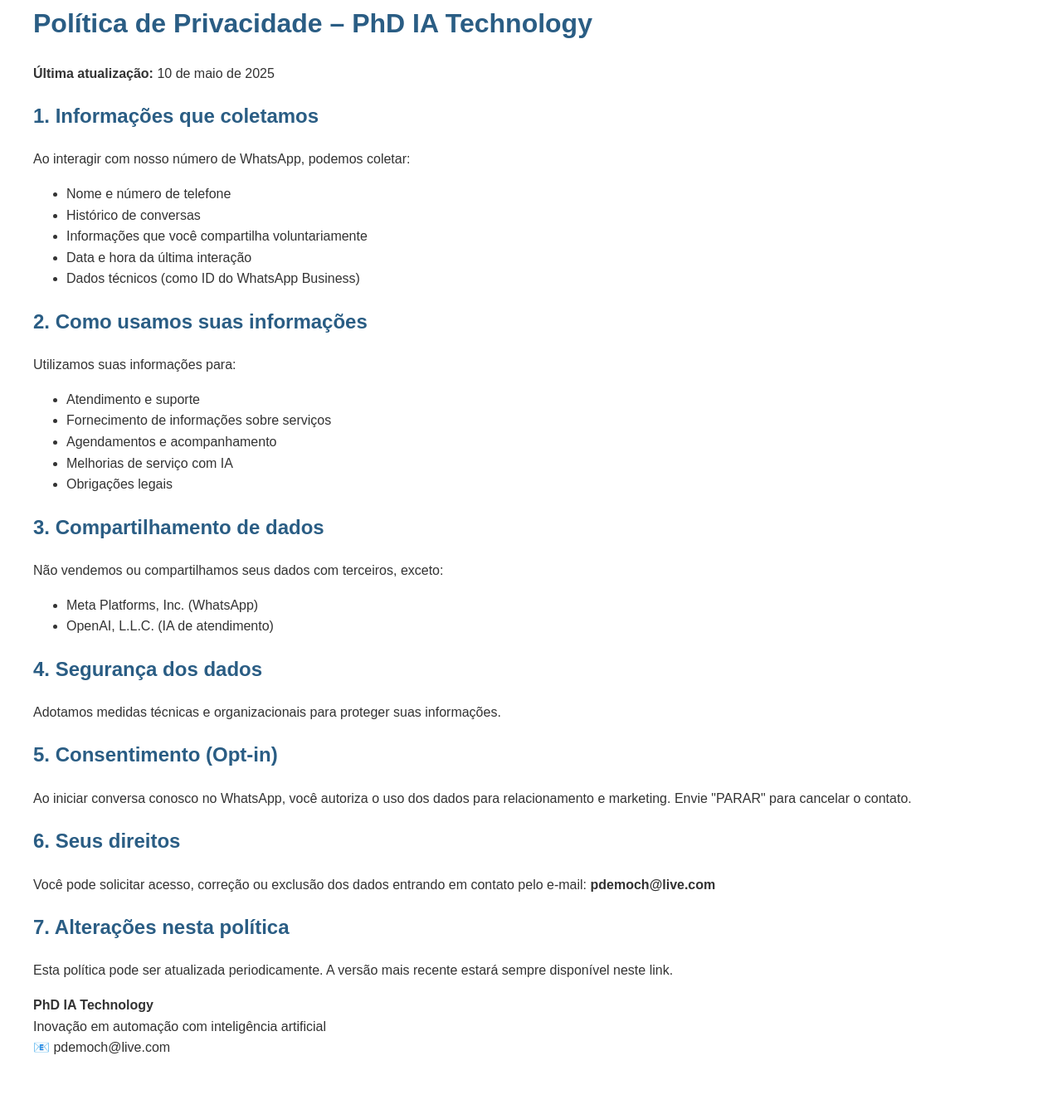
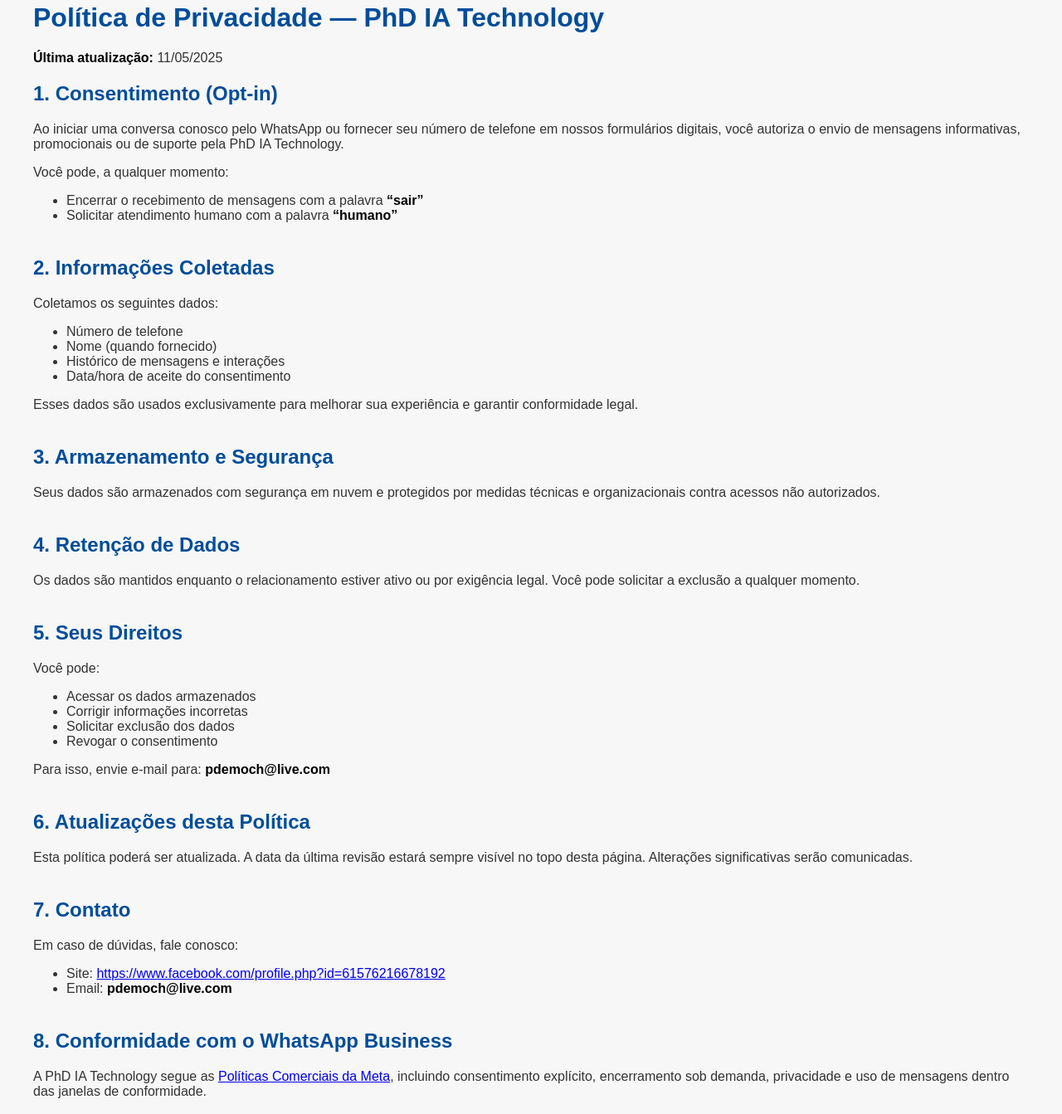
Before and after one commit to pdemoch/politica-privacidade, a plain HTML site: page index.html in a window 1280 px wide. Shown: the part 37-1380 px from the top of the page at 83% size. Before the commit the page ends 1353 px from the top, so only its background shows below. Drawn offline with Linux system fonts and the light colour scheme.

Commit message:
Update index.html

```diff
--- a/index.html
+++ b/index.html
@@ -2,58 +2,101 @@
 <html lang="pt-BR">
 <head>
   <meta charset="UTF-8">
-  <meta name="viewport" content="width=device-width, initial-scale=1.0">
-  <title>Política de Privacidade – PhD IA Technology</title>
+  <meta name="viewport" content="width=device-width, initial-scale=1">
+  <title>Política de Privacidade | PhD IA Technology</title>
   <style>
-    body { font-family: Arial, sans-serif; margin: 40px; line-height: 1.6; color: #333; }
-    h1, h2 { color: #2a5d84; }
+    body {
+      font-family: Arial, sans-serif;
+      margin: 40px;
+      background-color: #f7f7f7;
+      color: #333;
+    }
+    h1, h2 {
+      color: #004d99;
+    }
+    section {
+      margin-bottom: 40px;
+    }
+    strong {
+      color: #000;
+    }
   </style>
 </head>
 <body>
-  <h1>Política de Privacidade – PhD IA Technology</h1>
-  <p><strong>Última atualização:</strong> 10 de maio de 2025</p>
 
-  <h2>1. Informações que coletamos</h2>
-  <p>Ao interagir com nosso número de WhatsApp, podemos coletar:</p>
-  <ul>
-    <li>Nome e número de telefone</li>
-    <li>Histórico de conversas</li>
-    <li>Informações que você compartilha voluntariamente</li>
-    <li>Data e hora da última interação</li>
-    <li>Dados técnicos (como ID do WhatsApp Business)</li>
-  </ul>
+  <h1>Política de Privacidade — PhD IA Technology</h1>
+  <p><strong>Última atualização:</strong> 11/05/2025</p>
 
-  <h2>2. Como usamos suas informações</h2>
-  <p>Utilizamos suas informações para:</p>
-  <ul>
-    <li>Atendimento e suporte</li>
-    <li>Fornecimento de informações sobre serviços</li>
-    <li>Agendamentos e acompanhamento</li>
-    <li>Melhorias de serviço com IA</li>
-    <li>Obrigações legais</li>
-  </ul>
+  <section>
+    <h2>1. Consentimento (Opt-in)</h2>
+    <p>
+      Ao iniciar uma conversa conosco pelo WhatsApp ou fornecer seu número de telefone em nossos formulários digitais,
+      você autoriza o envio de mensagens informativas, promocionais ou de suporte pela PhD IA Technology.
+    </p>
+    <p>
+      Você pode, a qualquer momento:
+      <ul>
+        <li>Encerrar o recebimento de mensagens com a palavra <strong>“sair”</strong></li>
+        <li>Solicitar atendimento humano com a palavra <strong>“humano”</strong></li>
+      </ul>
+    </p>
+  </section>
 
-  <h2>3. Compartilhamento de dados</h2>
-  <p>Não vendemos ou compartilhamos seus dados com terceiros, exceto:</p>
-  <ul>
-    <li>Meta Platforms, Inc. (WhatsApp)</li>
-    <li>OpenAI, L.L.C. (IA de atendimento)</li>
-  </ul>
+  <section>
+    <h2>2. Informações Coletadas</h2>
+    <p>Coletamos os seguintes dados:</p>
+    <ul>
+      <li>Número de telefone</li>
+      <li>Nome (quando fornecido)</li>
+      <li>Histórico de mensagens e interações</li>
+      <li>Data/hora de aceite do consentimento</li>
+    </ul>
+    <p>Esses dados são usados exclusivamente para melhorar sua experiência e garantir conformidade legal.</p>
+  </section>
 
-  <h2>4. Segurança dos dados</h2>
-  <p>Adotamos medidas técnicas e organizacionais para proteger suas informações.</p>
+  <section>
+    <h2>3. Armazenamento e Segurança</h2>
+    <p>Seus dados são armazenados com segurança em nuvem e protegidos por medidas técnicas e organizacionais contra acessos não autorizados.</p>
+  </section>
 
-  <h2>5. Consentimento (Opt-in)</h2>
-  <p>Ao iniciar conversa conosco no WhatsApp, você autoriza o uso dos dados para relacionamento e marketing. Envie "PARAR" para cancelar o contato.</p>
+  <section>
+    <h2>4. Retenção de Dados</h2>
+    <p>Os dados são mantidos enquanto o relacionamento estiver ativo ou por exigência legal. Você pode solicitar a exclusão a qualquer momento.</p>
+  </section>
 
-  <h2>6. Seus direitos</h2>
-  <p>Você pode solicitar acesso, correção ou exclusão dos dados entrando em contato pelo e-mail: <strong>pdemoch@live.com</strong></p>
+  <section>
+    <h2>5. Seus Direitos</h2>
+    <p>Você pode:</p>
+    <ul>
+      <li>Acessar os dados armazenados</li>
+      <li>Corrigir informações incorretas</li>
+      <li>Solicitar exclusão dos dados</li>
+      <li>Revogar o consentimento</li>
+    </ul>
+    <p>Para isso, envie e-mail para: <strong>pdemoch@live.com</strong></p>
+  </section>
 
-  <h2>7. Alterações nesta política</h2>
-  <p>Esta política pode ser atualizada periodicamente. A versão mais recente estará sempre disponível neste link.</p>
+  <section>
+    <h2>6. Atualizações desta Política</h2>
+    <p>Esta política poderá ser atualizada. A data da última revisão estará sempre visível no topo desta página. Alterações significativas serão comunicadas.</p>
+  </section>
 
-  <p><strong>PhD IA Technology</strong><br>
-  Inovação em automação com inteligência artificial<br>
-  📧 pdemoch@live.com</p>
+  <section>
+    <h2>7. Contato</h2>
+    <p>Em caso de dúvidas, fale conosco:</p>
+    <ul>
+      <li>Site: <a href="https://www.facebook.com/profile.php?id=61576216678192">https://www.facebook.com/profile.php?id=61576216678192</a></li>
+      <li>Email: <strong>pdemoch@live.com</strong></li>
+    </ul>
+  </section>
+
+  <section>
+    <h2>8. Conformidade com o WhatsApp Business</h2>
+    <p>
+      A PhD IA Technology segue as <a href="https://www.whatsapp.com/legal/business-policy/" target="_blank">Políticas Comerciais da Meta</a>,
+      incluindo consentimento explícito, encerramento sob demanda, privacidade e uso de mensagens dentro das janelas de conformidade.
+    </p>
+  </section>
+
 </body>
 </html>
```
